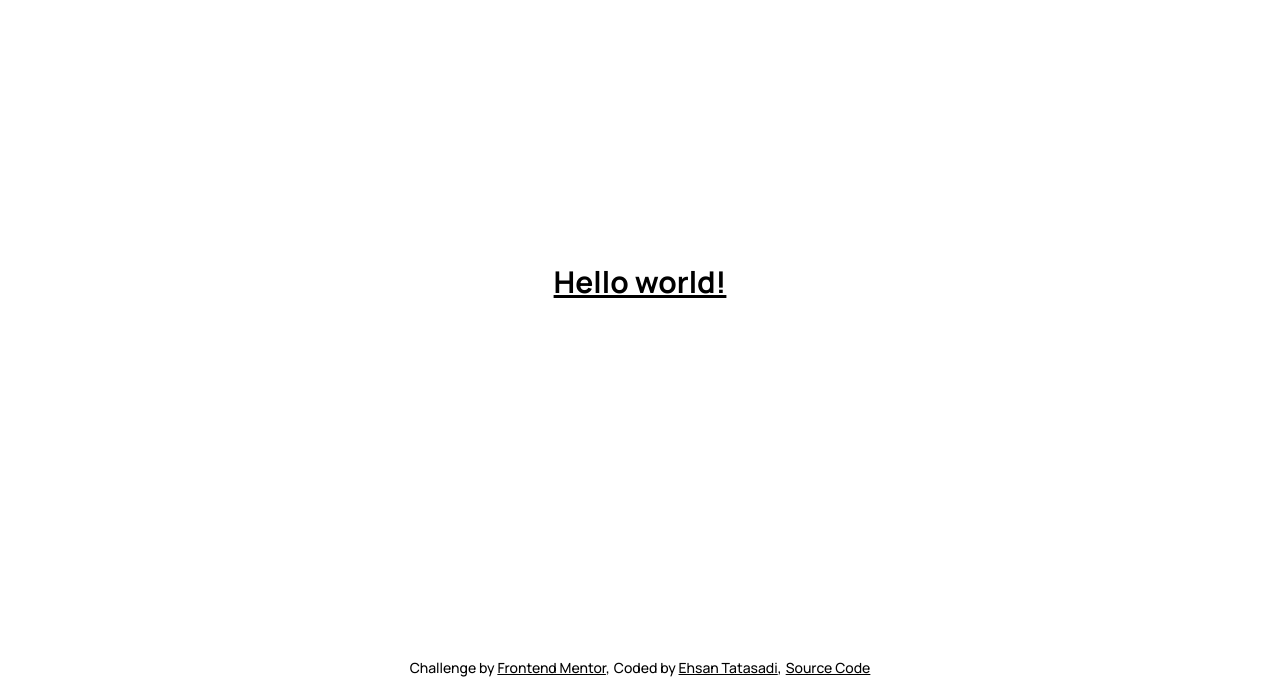
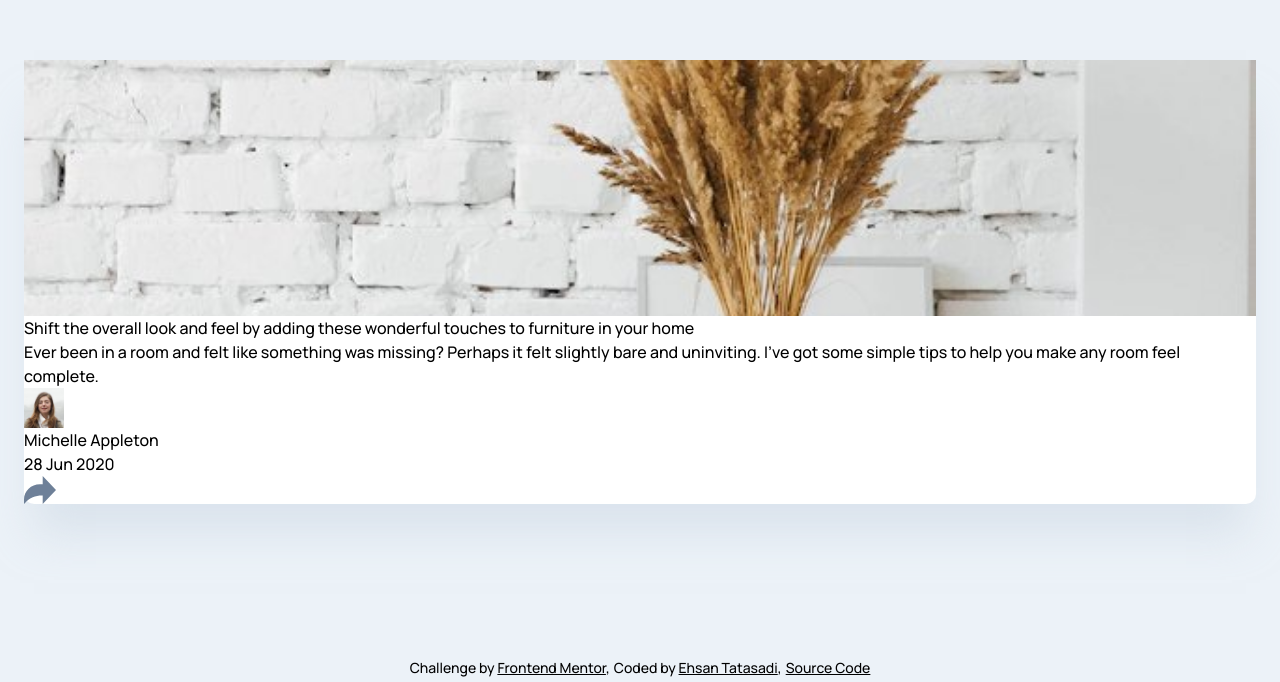
Before and after one commit to tatasadi/article-preview-component, a Next.js app: page / in a window 1280 px wide. Shown: the part 118-800 px from the top of the page. Built offline with nearby package versions, Linux system fonts and the light colour scheme.

Commit message:
add content

```diff
--- a/app/layout.tsx
+++ b/app/layout.tsx
@@ -18,7 +18,7 @@ export default function RootLayout({
   return (
     <html lang="en">
       <body
-        className={`${manrope.className} flex min-h-screen flex-col items-center justify-center`}
+        className={`${manrope.className} flex min-h-screen flex-col items-center justify-center bg-light-grayish-blue p-6`}
       >
         {children}
         <Reference />
--- a/app/page.tsx
+++ b/app/page.tsx
@@ -1,7 +1,26 @@
+import Image from "next/image";
+
 export default function Home() {
   return (
     <main className="flex items-center justify-center">
-      <h1 className="text-3xl font-bold underline">Hello world!</h1>
+      <div className="rounded-[0.625rem] bg-white shadow-[0_40px_40px_-10px_rgba(201,213,225,0.50)] flex flex-col">
+        <div className="max-h-[16rem] overflow-hidden">
+          <Image src="/images/drawers.jpg" layout="responsive"  alt="drawers" width={320} height={480} />
+        </div>
+        <div>
+
+        <h1>Shift the overall look and feel by adding these wonderful touches to furniture in your home</h1>
+        <p>Ever been in a room and felt like something was missing? Perhaps it felt slightly bare and uninviting. I’ve got some simple tips to help you make any room feel complete.</p>
+        <div>
+          <Image width={40} height={40} alt="avatar" src="/images/avatar-michelle.jpg" />
+          <div>
+            <h2>Michelle Appleton</h2>
+            <p>28 Jun 2020</p>
+          </div>
+          <Image width={32} height={32} alt="share icon" src="/images/icon-share.svg" />
+        </div>
+        </div>
+      </div>
     </main>
   );
 }
```
